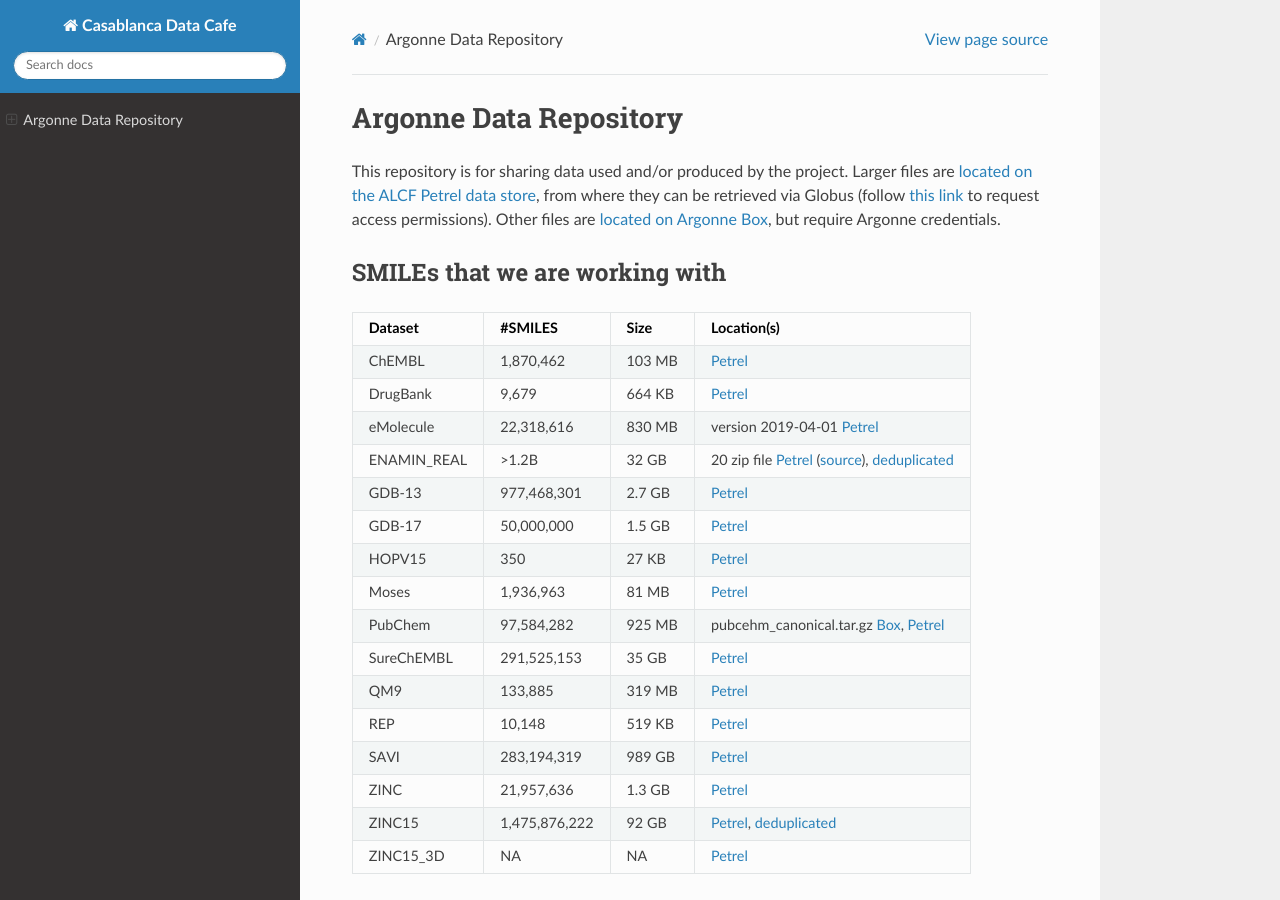
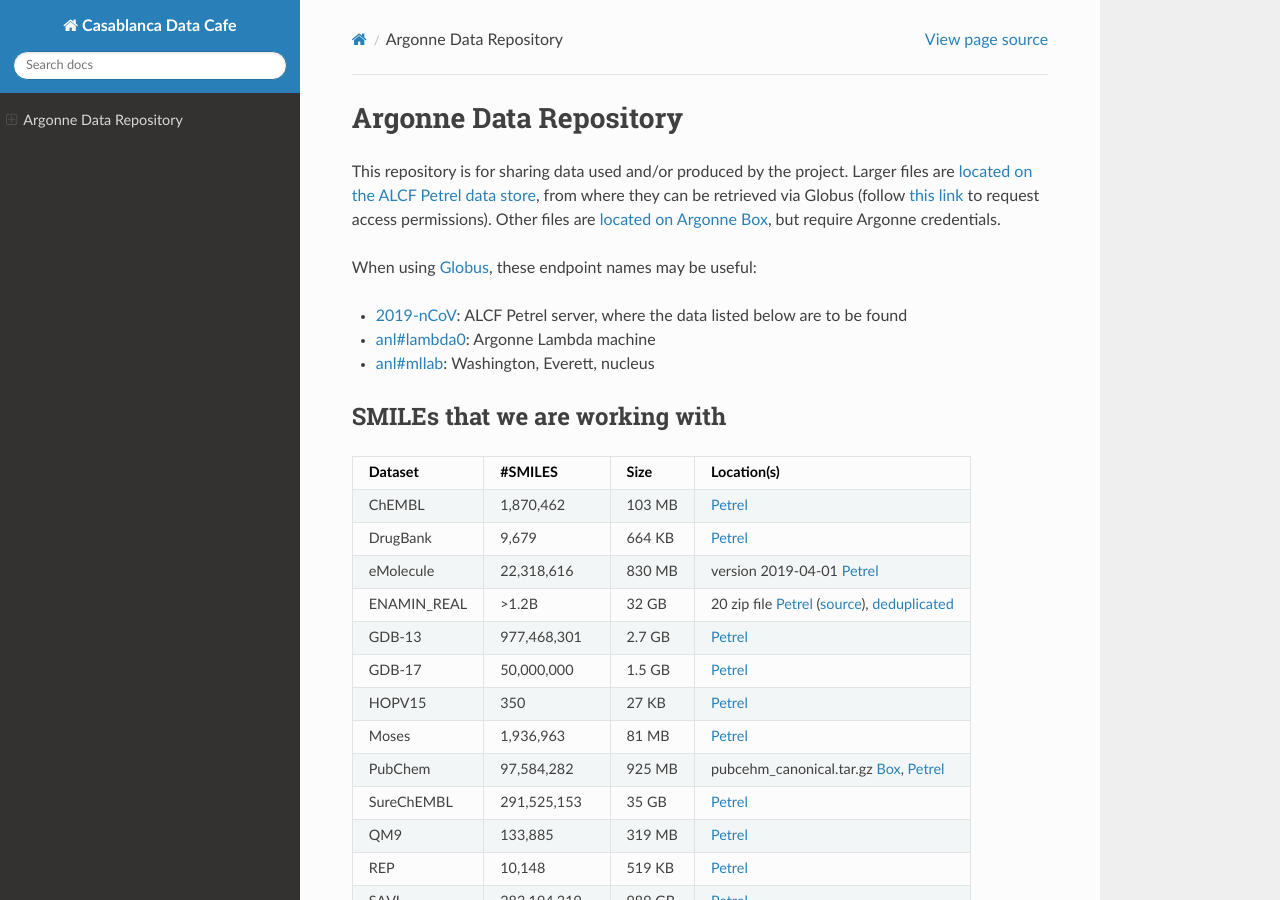
Before and after one commit to 2019-ncovgroup/2019-nCoVdata, a Sphinx documentation site: the page built from docs/index.rst, in a window 1280 px wide and 900 px high. Built offline with Sphinx 7.4.7 and the Read the Docs theme 2.0.0, drawn with Linux system fonts in a browser that asks for light colours.

Commit message:
Update index.rst

```diff
--- a/docs/index.rst
+++ b/docs/index.rst
@@ -7,6 +7,12 @@
 ============================================
 
 This repository is for sharing data used and/or produced by the project. Larger files are `located on the ALCF Petrel data store <https://app.globus.org/file-manager?origin_id=a386b552-6086-11ea-9688-0e56c063f437&origin_path=%2F>`_, from where they can be retrieved via Globus (follow `this link <https://app.globus.org/groups/ebcae90a-60c9-11ea-a443-0a990c2810ad/about>`_ to request access permissions). Other files are `located on Argonne Box <https://anl.app.box.com/folder/105432421864>`_, but require Argonne credentials.
+
+When using `Globus <https://app.globus.org>`_, these endpoint names may be useful:
+
+* `2019-nCoV <https://app.globus.org/file-manager?origin_id=a386b552-6086-11ea-9688-0e56c063f437&origin_path=%2F>`_: ALCF Petrel server, where the data listed below are to be found
+* `anl#lambda0 <https://app.globus.org/file-manager?origin_id=8715e4f0-1d34-11ea-9705-021304b0cca7&origin_path=%2Flambda_stor%2Fdata%2F>`_: Argonne Lambda machine
+* `anl#mllab <https://app.globus.org/file-manager?origin_id=2535d252-21ac-11e8-b75c-0ac6873fc732&origin_path=%2F~%2F>`_: Washington, Everett, nucleus
 
 
 SMILEs that we are working with
```
